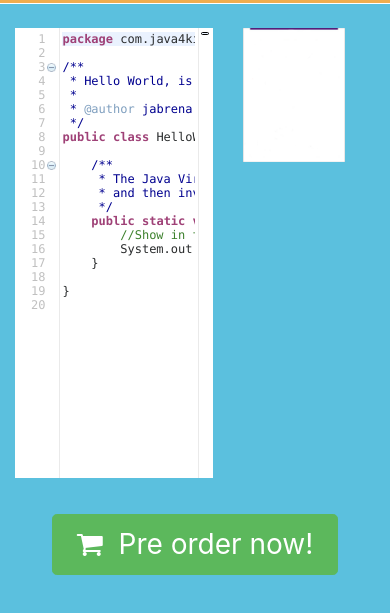
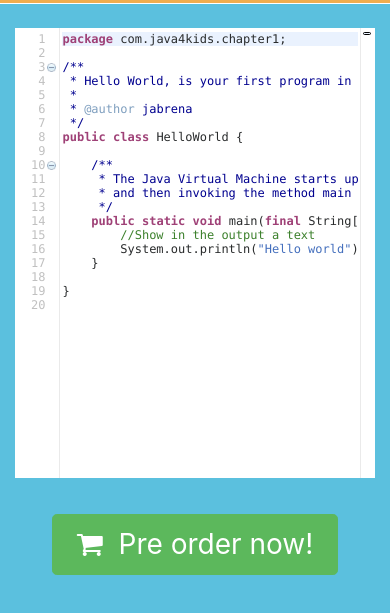
Before and after one commit to jabrena/java4kids, a plain HTML site: page www/index.html in a window 390 px wide. Shown: the part 51-664 px from the top of the page. Drawn offline with nearby package versions, Linux system fonts and the light colour scheme; a script that the page names is missing.

Commit message:
Minor change

```diff
--- a/www/Styles/style.css
+++ b/www/Styles/style.css
@@ -21,3 +21,9 @@ body {
     padding: .75rem 1.5rem;
     font-size: 1.75rem;
 }
+
+@media only screen and (max-width: 500px) {
+    .book {
+        display: none;
+    }
+}
--- a/www/index.html
+++ b/www/index.html
@@ -46,7 +46,7 @@
 
     <div class="container">
         <div class="row">
-            <div class="col-7">
+            <div class="col-lg-7 col-sm-12">
                 <br />
 <pre id="editor" class="editor" data-editor-lang="java" style="height: 450px">
 package com.java4kids.chapter1;
@@ -71,7 +71,7 @@ public class HelloWorld {
 </pre>
                 <div id="info"></div>
             </div>
-            <div class="col-5">
+            <div class="book col-lg-5">
                 <br />
                 <img src="Images/bookProto.png" class="img-responsive" width="77%" />
             </div>
@@ -81,6 +81,7 @@ public class HelloWorld {
                 <a href="#" class="btn btn-lg btn-success">
                     <i class="fa fa-shopping-cart" aria-hidden="true"></i>&nbsp;&nbsp;Pre order now!
                 </a>
+                <br /><br />
             </div>
         </div>
     </div>
```
